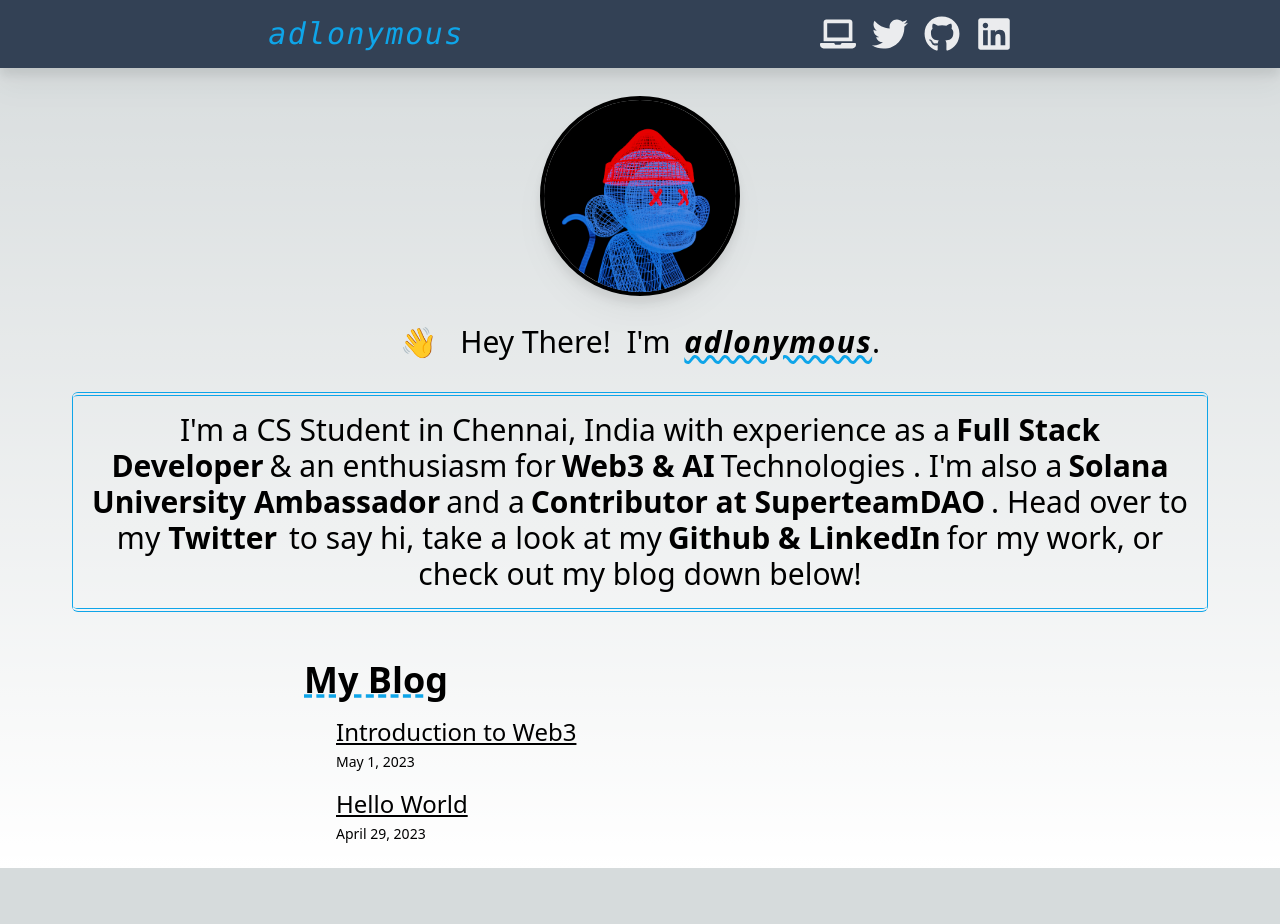
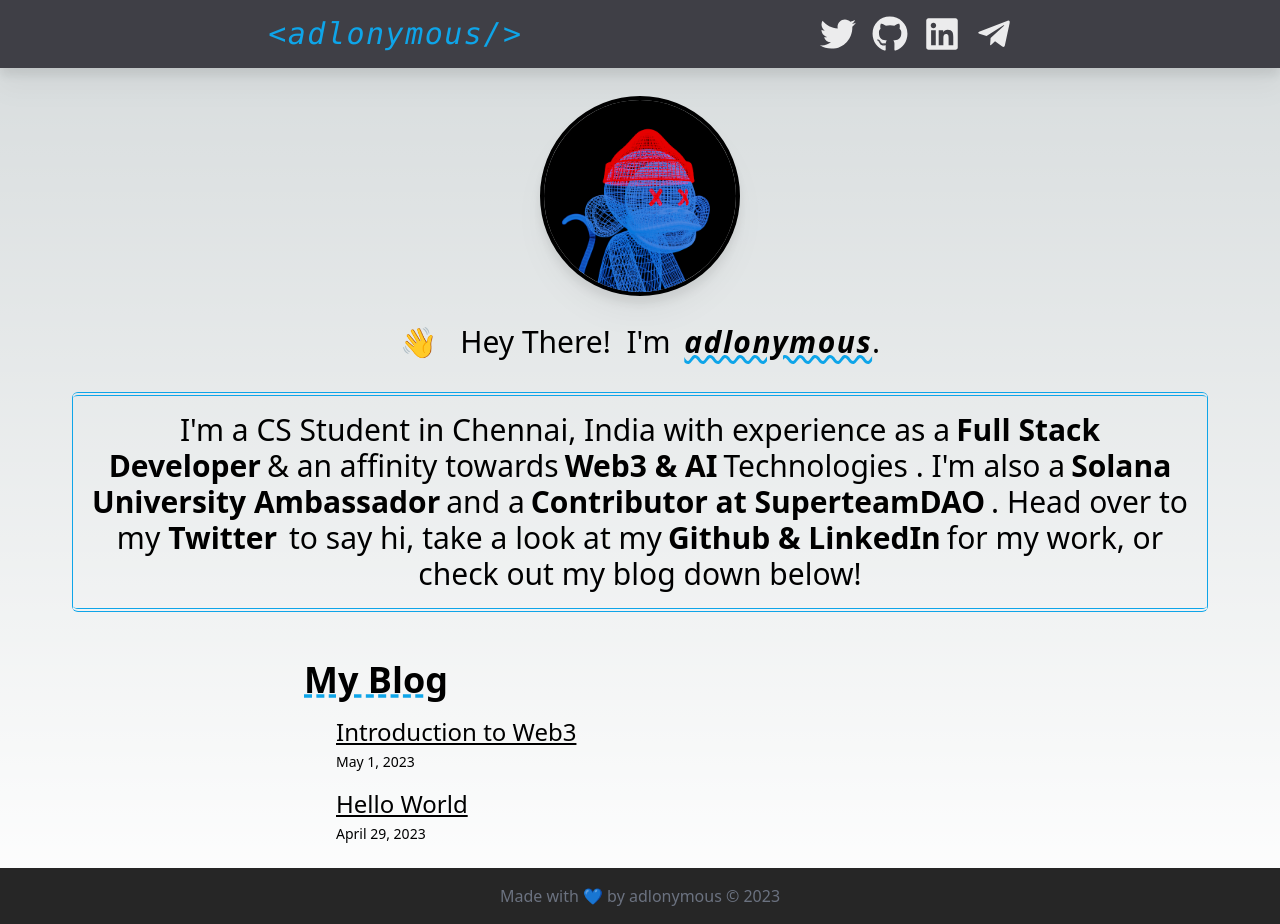
Before and after one commit to adlonymous/next-blog-portfolio, a Next.js app: page / in a window 1280 px wide. Before the commit the page ends 868 px from the top, so only its background shows below. Built offline with nearby package versions, Linux system fonts and the light colour scheme.

Commit message:
Tinkering with styles

```diff
--- /dev/null
+++ b/app/components/Footer.tsx
@@ -0,0 +1,12 @@
+
+export default function Footer() {
+  return (
+    <footer>
+        <div className="flex flex-col justify-center items-center p-4 bg-neutral-800">
+            <p className="text-gray-500 dark:text-sky-500 text-m">
+                Made with 💙 by adlonymous © 2023
+            </p>
+        </div>
+    </footer>
+  )
+}
--- a/app/components/Navbar.tsx
+++ b/app/components/Navbar.tsx
@@ -1,18 +1,15 @@
 import Link from "next/link"
-import { FaTwitter, FaGithub, FaLinkedin, FaLaptop } from 'react-icons/fa'
+import { FaTwitter, FaGithub, FaLinkedin, FaTelegramPlane } from 'react-icons/fa'
 
 export default function Navbar() {
   return (
-    <nav className="bg-slate-700 p-4 sticky top-0 drop-shadow-xl z-10">
+    <nav className="bg-zinc-700 p-4 sticky top-0 drop-shadow-xl z-10">
         <div className="prose prose-xl mx-auto flex justify-between flex-col sm:flex-row">
             <h1 className="text-3xl font-extrabold text-white grid place-content-center mb-2 md:mb-0
                  tracking-wider subpixel-antialiased italic ">
-                <Link href='/' className="hover:text-white/90 no-underline text-sky-500 font-mono">adlonymous</Link>
+                <Link href='/' className="hover:text-white/90 no-underline text-sky-500 font-mono">&lt;adlonymous/&gt;</Link>
             </h1>
             <div className="flex flex-row justify-center sm:justify-evenly align-middle gap-4 text-white text-2xl lg:text-4xl">
-                <Link className="text-white/90 hover:text-sky-500" href="https://bento.me/adlonymous">
-                    <FaLaptop />
-                </Link>
                 <Link className="text-white/90 hover:text-sky-500" href="https://twitter.com/adlonymous">
                     <FaTwitter />
                 </Link>
@@ -22,6 +19,9 @@ export default function Navbar() {
                 <Link className="text-white/90 hover:text-sky-500" href="https://linkedin.com/in/aadilintech">
                     <FaLinkedin />
                 </Link>
+                <Link className="text-white/90 hover:text-sky-500" href="https://t.me/adlonymous">
+                    <FaTelegramPlane />
+                </Link>
             </div>
         </div>
     </nav>
--- a/app/layout.tsx
+++ b/app/layout.tsx
@@ -2,6 +2,7 @@ import './globals.css'
 
 import Navbar from './components/Navbar'
 import MyProfilePic from './components/MyProfilePic'
+import Footer from './components/Footer'
 
 export const metadata = {
   title: 'adlonymous\' Blog',
@@ -15,10 +16,11 @@ export default function RootLayout({
 }) {
   return (
     <html lang="en">
-      <body className='dark:bg-slate-800'>
+      <body className='dark:bg-zinc-800'>
         <Navbar />
         <MyProfilePic />
         {children}
+        <Footer/>
       </body>
     </html>
   )
--- a/app/page.tsx
+++ b/app/page.tsx
@@ -12,7 +12,7 @@ export default function Home() {
       <p className="mt-5 text-3xl text-center dark:text-white font-extralight p-4 mx-12 border-double border-y-4 border-x rounded-md border-sky-500 border-spacing-1">
                 I'm a CS Student in Chennai, India with experience as a
                 <span className="font-bold p-1.5">Full Stack Developer</span>
-                & an enthusiasm for
+                & an affinity towards
                 <span className="font-bold p-1.5">Web3 & AI</span>
                 Technologies . I'm also a
                 <span className="font-bold p-1.5">Solana University Ambassador</span>
```
